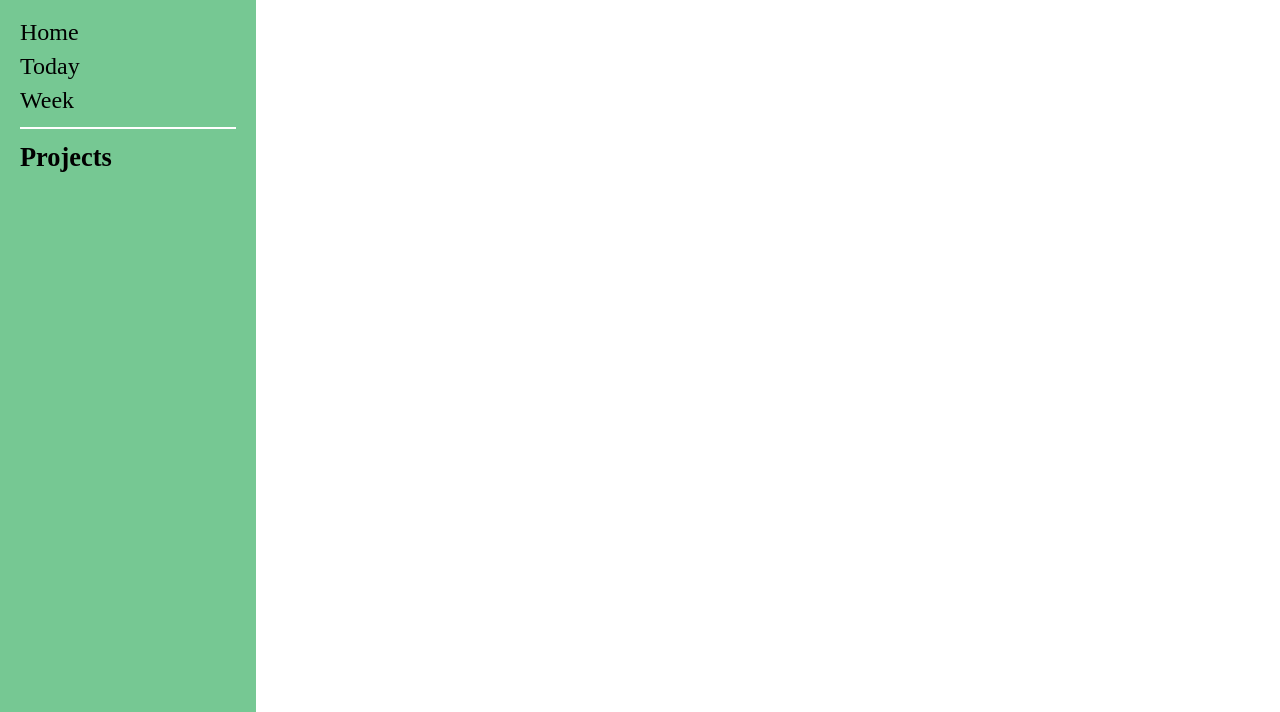
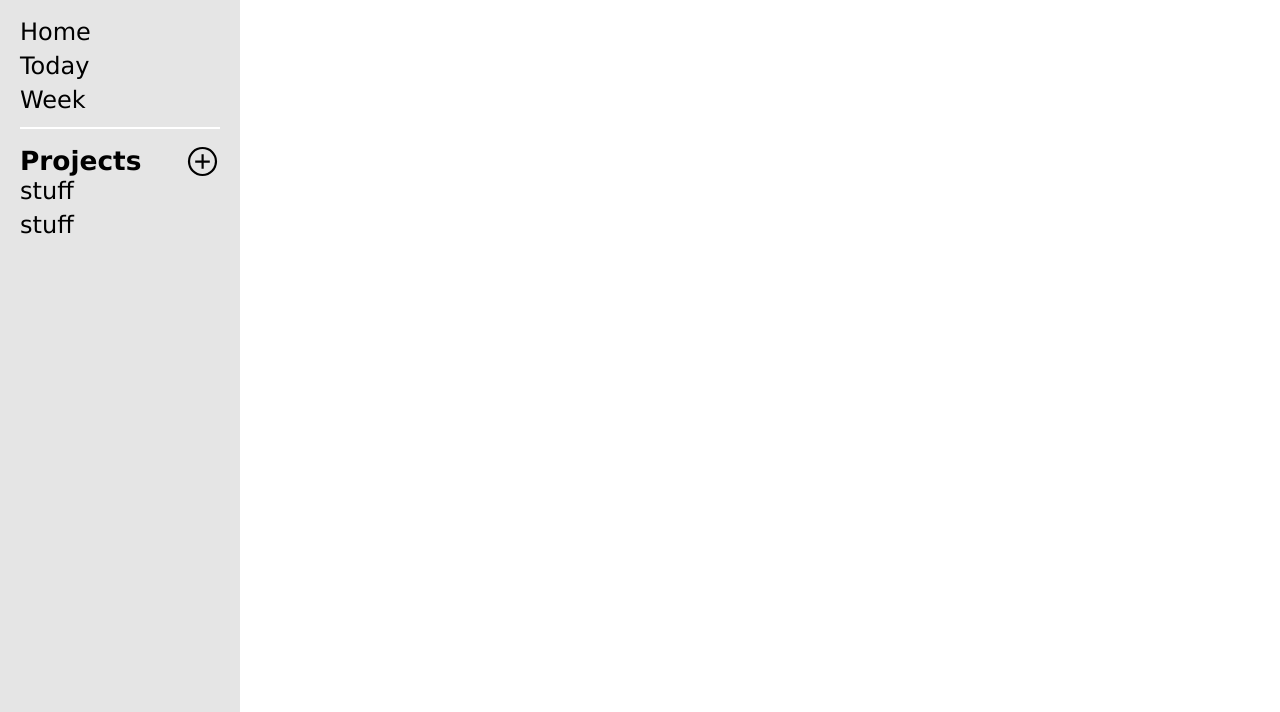
Before and after one commit to Arsalan56/todo-list, a website built with webpack: page dist/index.html in a window 1280 px wide. Shown: the part 88-800 px from the top of the page. Built offline with Linux system fonts and the light colour scheme.

Commit message:
Create basic sidebar layout

```diff
--- a/src/index.js
+++ b/src/index.js
@@ -1,5 +1,6 @@
 import './style.css';
 import './to-do-list.png';
+import './add.svg';
 
 const BarCheck = () => {
     if (window.innerWidth >= 900) {
--- a/src/style.css
+++ b/src/style.css
@@ -136,14 +136,16 @@ body {
     width: 100vw;
     font-size: 16px;
     display: grid;
-    grid-template: min-content 1fr / minmax(20%, 200px) 1fr;
+    grid-template: min-content / 1fr;
+    font-family: 'Lucida Sans', 'Lucida Sans Regular', 'Lucida Grande',
+        'Lucida Sans Unicode', Geneva, Verdana, sans-serif;
 }
 
 /* Header styling */
 
 header {
     display: flex;
-    background: #52b69a;
+    background: #4361ee;
     font-size: 3em;
     padding: 20px 0px 20px 25px;
     align-items: center;
@@ -166,16 +168,13 @@ a {
 }
 
 .sidebar {
-    background: #76c893;
+    background: #e5e5e5;
     padding: 20px;
     font-size: 1.5em;
     display: flex;
     flex-direction: column;
-    gap: 30px;
-}
-
-.sidebar * {
-    /* border: 1px solid red; */
+    /* gap: 30px; */
+    width: 200px;
 }
 
 .sidebar > ul {
@@ -184,14 +183,30 @@ a {
     gap: 10px;
 }
 
-.sidebar > p {
+.sidebar p:first-of-type {
     font-size: 1.1em;
     font-weight: 600;
+    width: min-content;
+    display: inline;
 }
 
 .gap {
     height: 0px;
     border: 1px solid white;
-    margin-top: -15px;
-    margin-bottom: -15px;
+    margin-top: 15px;
+    margin-bottom: 15px;
 }
+
+.proj-title {
+    display: flex;
+    justify-content: space-between;
+    align-items: center;
+}
+
+.sidebar button:first-of-type {
+    background: none;
+    border: 0px;
+    padding: 0px;
+    height: 35px;
+    width: 35px;
+}
```
Also changed, not shown: dist/bdcacaa3d5c71c5c0039.svg (added), dist/index.html, dist/main.js, src/add.svg (added).
